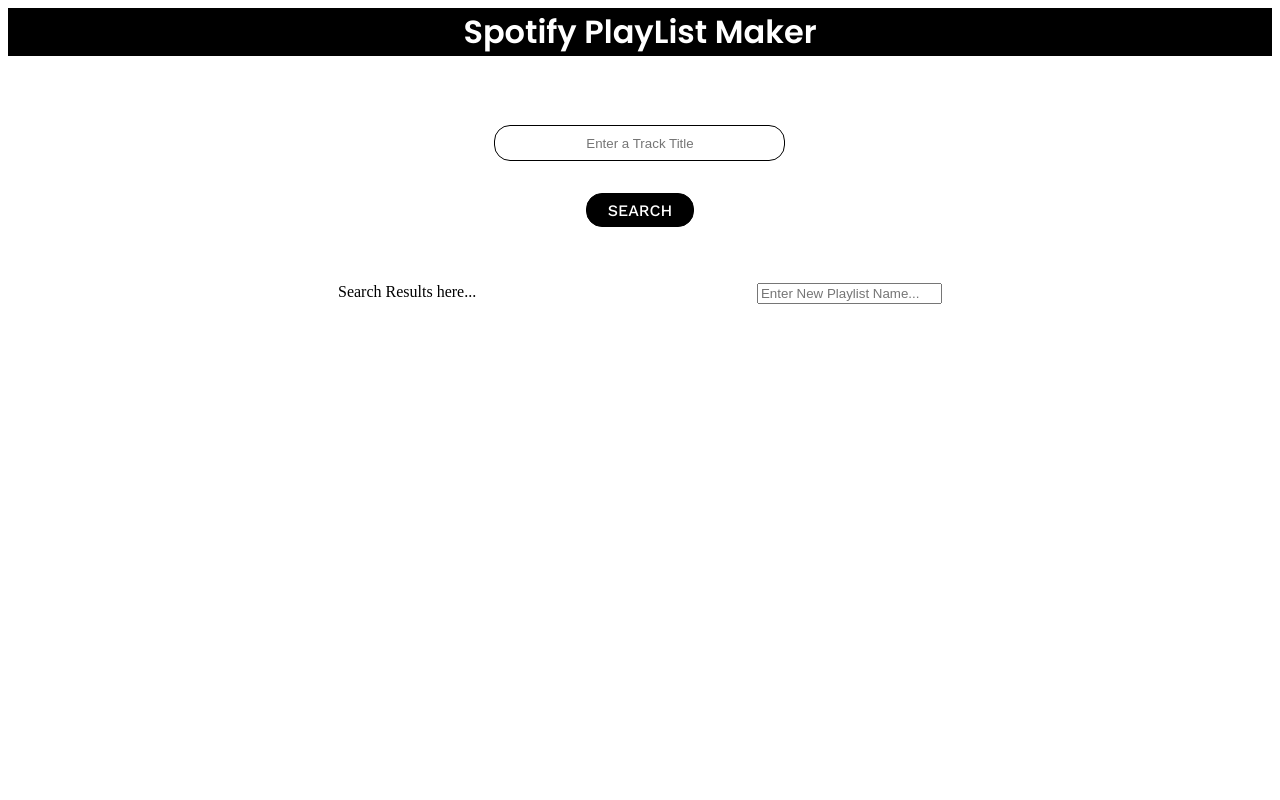
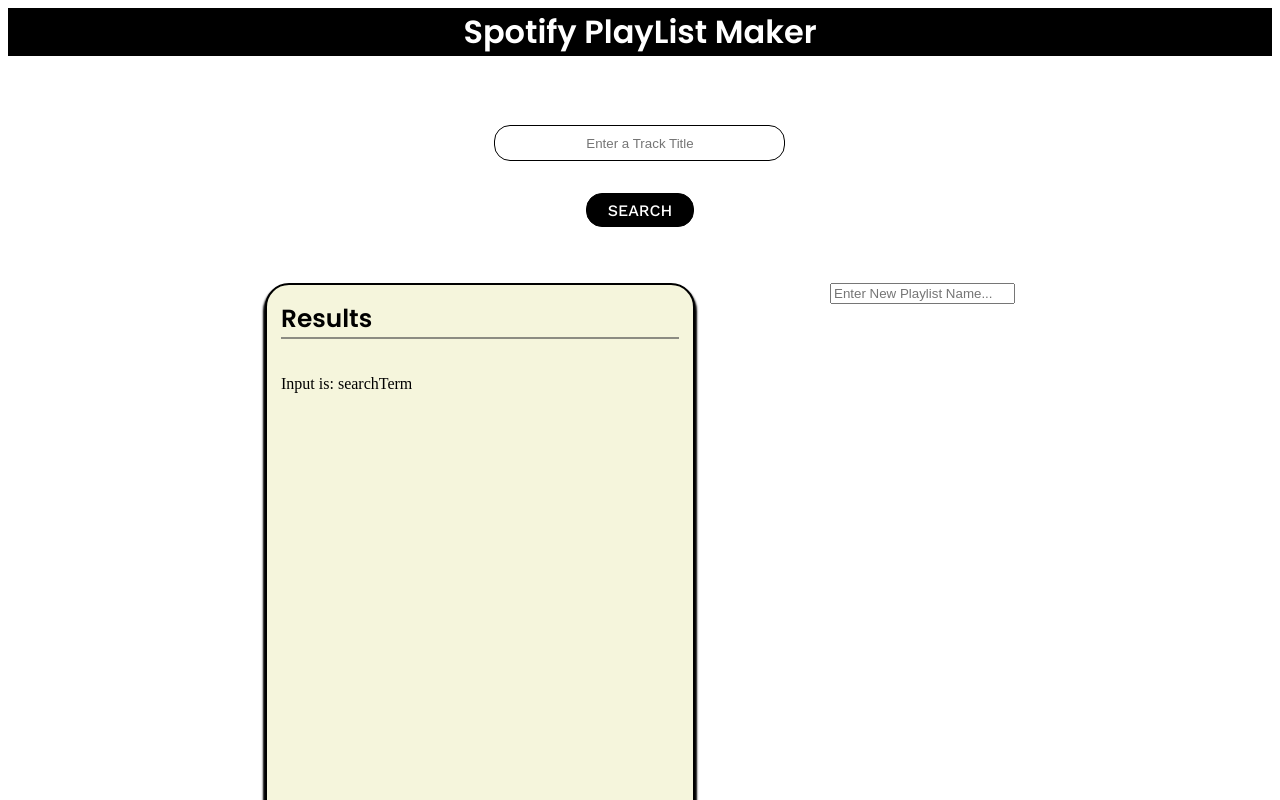
Before and after one commit to SattyikKundu/Codecademy-Portfolio-Project-3, a React (Create React App) app: page / in a window 1280 px wide. Shown: the top 800 px of the page. Built offline with nearby package versions, Linux system fonts and the light colour scheme.

Commit message:
Finished styling visuals for <SearchResults> for now
<SearchResults> styling is done for now an can be modified later if needed.

```diff
--- a/src/components/SearchResults/SearchResults.css
+++ b/src/components/SearchResults/SearchResults.css
@@ -0,0 +1,24 @@
+
+.Search-Results {
+    border: 2px solid black;    /* Solid border to differentiate Container from background*/
+    border-radius: 1.5rem;        /* Rounds corners of Search Results container */
+    background-color:beige;     /* rgb(139,69,19);   /* 'Saddle brown' for current background color*/
+    /*overflow-y: scroll;*/
+    box-shadow: 0 4px 2px 2px #000000;  /* Shadow around search results container for 'pop' effect */
+    padding: 0.88rem;                     /* Prevents content from touch border/edge */
+
+    width: 45%;      /* Takes portion of parent container width (to make room for Playlist container) */
+    height: 950px;   /* Height of container */
+
+    display: flex;    /* Flex layout with column direction used when search results
+                         (vertical list of <Track> components) are provided */
+    flex-direction: column;
+}
+
+.Search-Results h2 { /* header <h2> styling inside container */
+    font-family: 'Poppins', sans-serif;
+    font-size: 1.55rem;
+
+    margin-top: 0;  /* position header to top of container (but ealier padding prevents h2 from touching edges)*/
+    border-bottom: 2px solid rgba(75, 75, 75, 0.61);   /* bottom borderline to visual separation */
+}
--- a/src/components/SearchResults/SearchResults.js
+++ b/src/components/SearchResults/SearchResults.js
@@ -1,15 +1,18 @@
 import { useState, useEffect } from 'react';
+import TrackList from '../Tracklist/Tracklist.js';
+
 import './SearchResults.css';
 
 const SearchResults = () => {
 
 
     return(
-        <div>
-            Search Results here...
+        <div className="Search-Results">
+            <h2> Results </h2>
+            <p> Input is: searchTerm</p>
+            {/* Add more later */}
         </div>
     );
-
 }
 
 export default SearchResults;
```
